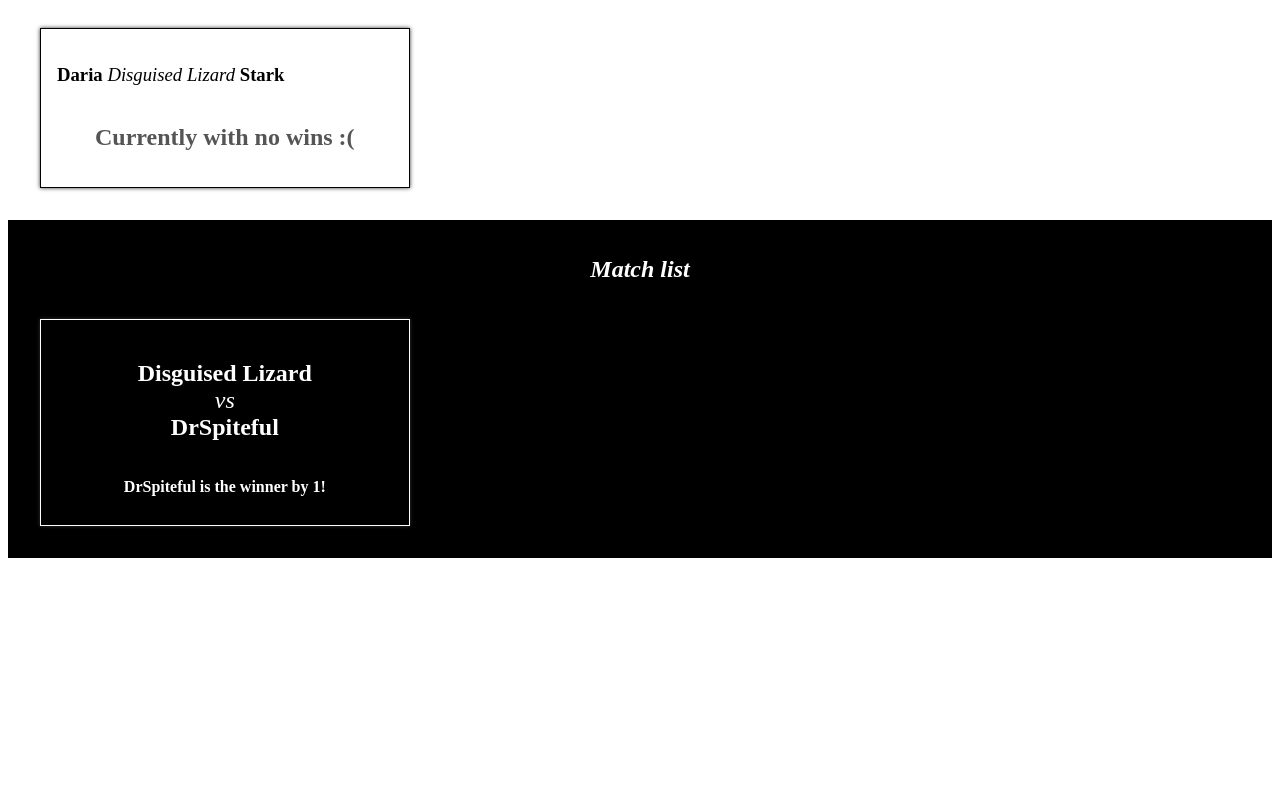
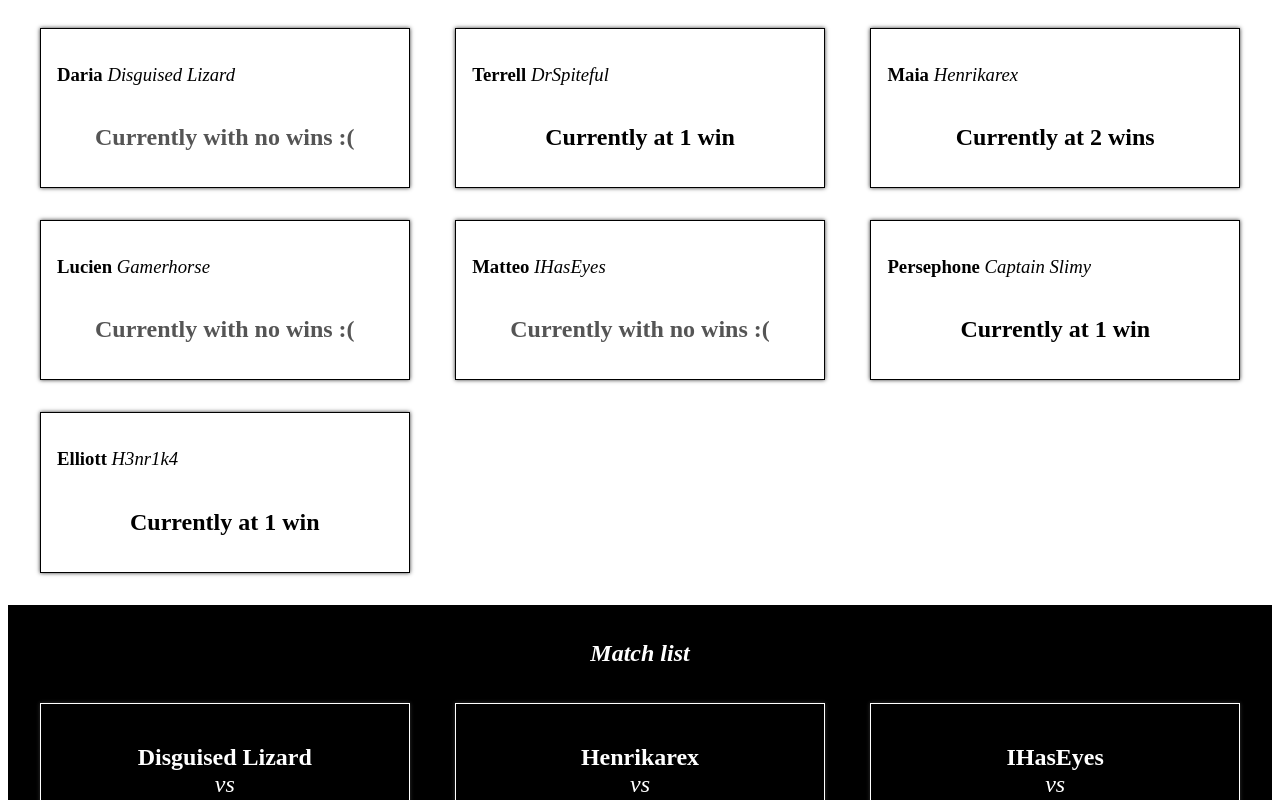
Before and after one commit to droverj/tourney-matches, a React (Create React App) app: page / in a window 1280 px wide. Shown: the part 180-980 px from the top of the page. Before the commit the page ends 800 px from the top, so only its background shows below. Built offline with nearby package versions, Linux system fonts and the light colour scheme.

Commit message:
Render all matches and all players using arrays in JSX

```diff
--- a/src/components/MatchList.js
+++ b/src/components/MatchList.js
@@ -3,12 +3,21 @@
 
 function MatchList(props) {
 
-  const oneMatch = props.matchData[0];
+  const matches = props.matchData.map(match => {
+    return (
+      <Match
+        key={match.matchNumber}
+        players={match.players}
+        winner={match.winner}
+        scoreDifference={match.scoreDifference}
+      />
+    );
+  });
 
   return (
     <section className="PlayerList MatchList">
       <h1>Match list</h1>
-      <Match players={oneMatch.players} winner={oneMatch.winner} scoreDifference={oneMatch.scoreDifference} />
+      {matches}
     </section>
   );
 }
--- a/src/components/PlayerList.js
+++ b/src/components/PlayerList.js
@@ -4,12 +4,22 @@
 
 function PlayerList(props) {
 
-  const onePlayer = props.playerData[0];
+  const players = props.playerData.map(player => {
+    return (
+      <Player
+      key={player.gamerTag}
+      gamerTag={player.gamerTag}
+      firstName={player.firstName}
+      lastName={player.LastName}
+      wins={player.wins}
+      />
+    )
+  });
 
   return (
     <section className="PlayerList">
       <h1>Current participating players</h1>
-      <Player gamerTag={onePlayer.gamerTag} firstName={onePlayer.firstName} lastName={onePlayer.lastName} wins={onePlayer.wins} />
+      {players}
     </section>
   );
 }
```
